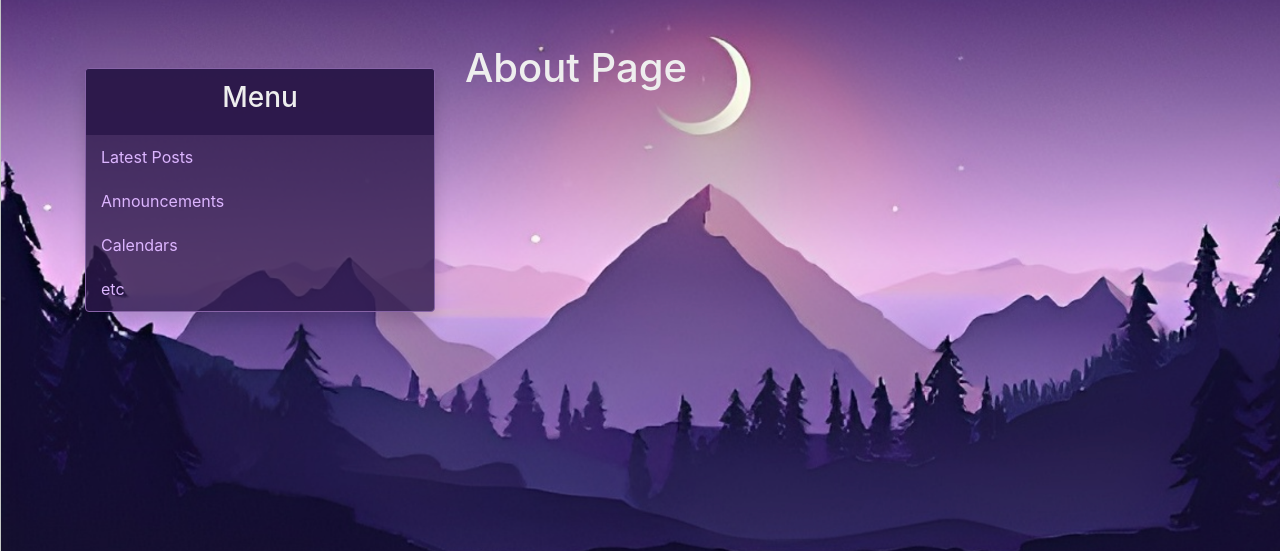
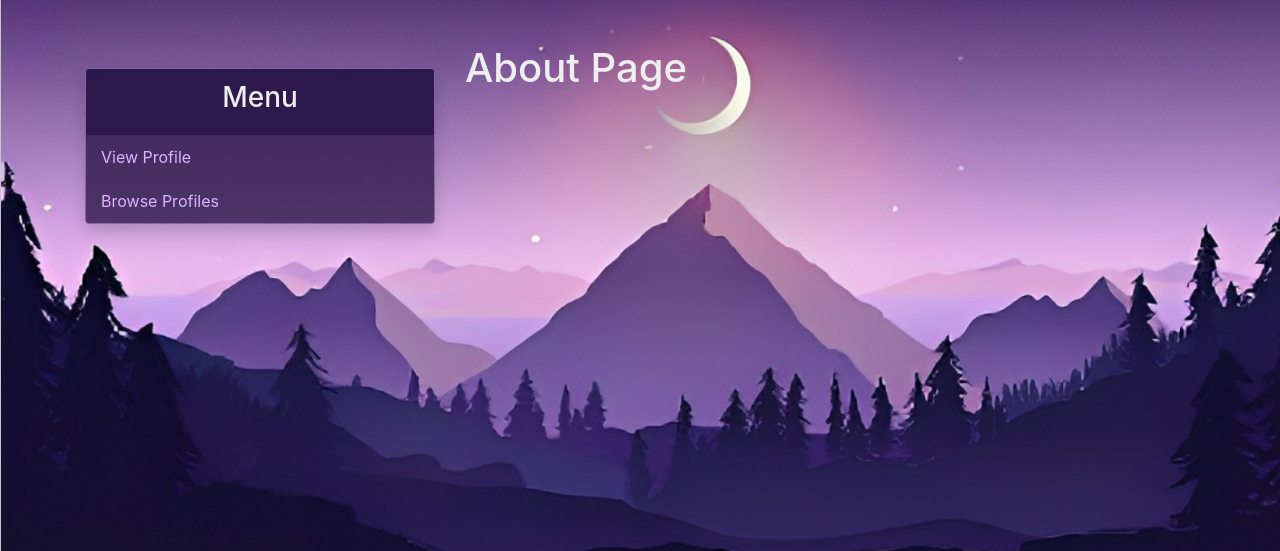
Before and after one commit to gcivil-nyu-org/INET-Monday-Fall2023-Team-5, a Django app: page /accounts/about/ in a window 1280 px wide. Shown: the part 56-607 px from the top of the page. Run offline with Django 4.2, Linux system fonts and the light colour scheme; a user stored in the database is signed in.

Commit message:
Update base.html

```diff
--- a/templates/base.html
+++ b/templates/base.html
@@ -51,10 +51,8 @@
                         <h3>Menu</h3>
                     </div>
                     <div class="card-body">
-                        <a href="#" class="nav-item nav-link">Latest Posts</a>
-                        <a href="#" class="nav-item nav-link">Announcements</a>
-                        <a href="#" class="nav-item nav-link">Calendars</a>
-                        <a href="#" class="nav-item nav-link">etc</a>
+                        <a href="{% url 'view_profile' %}" class="nav-item nav-link">View Profile</a>
+                        <a href="{% url 'browse_profiles' %}" class="nav-item nav-link">Browse Profiles</a>
                     </div>
                 </div>
             </div>
```
